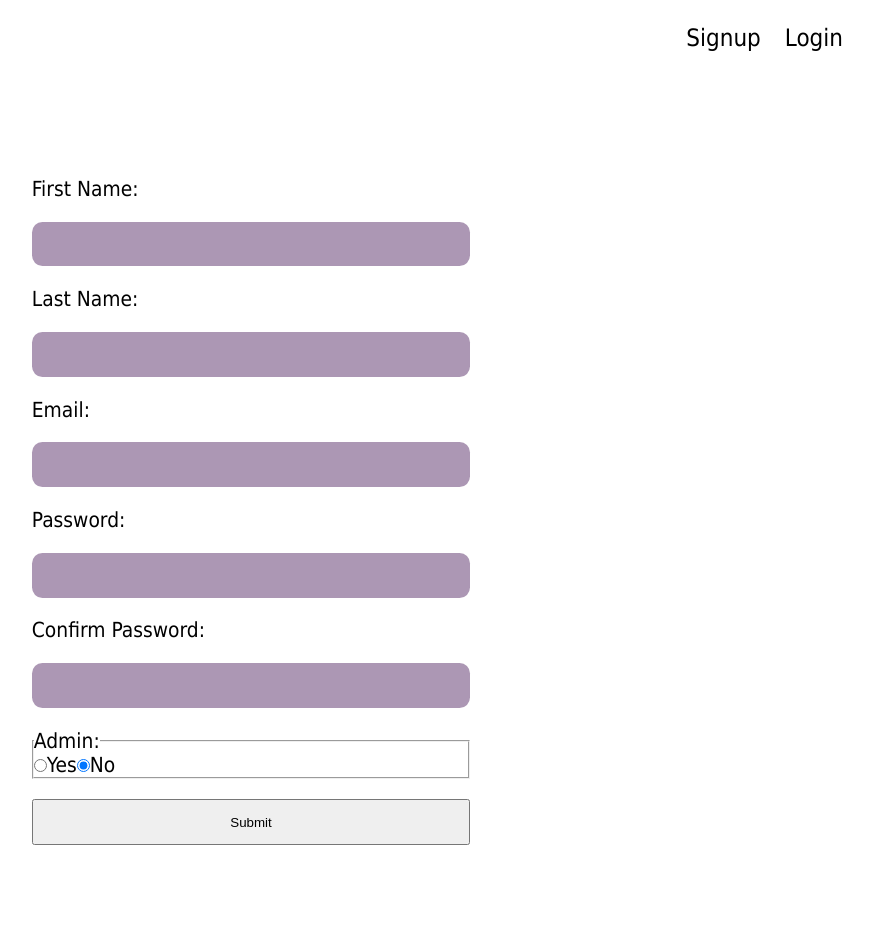
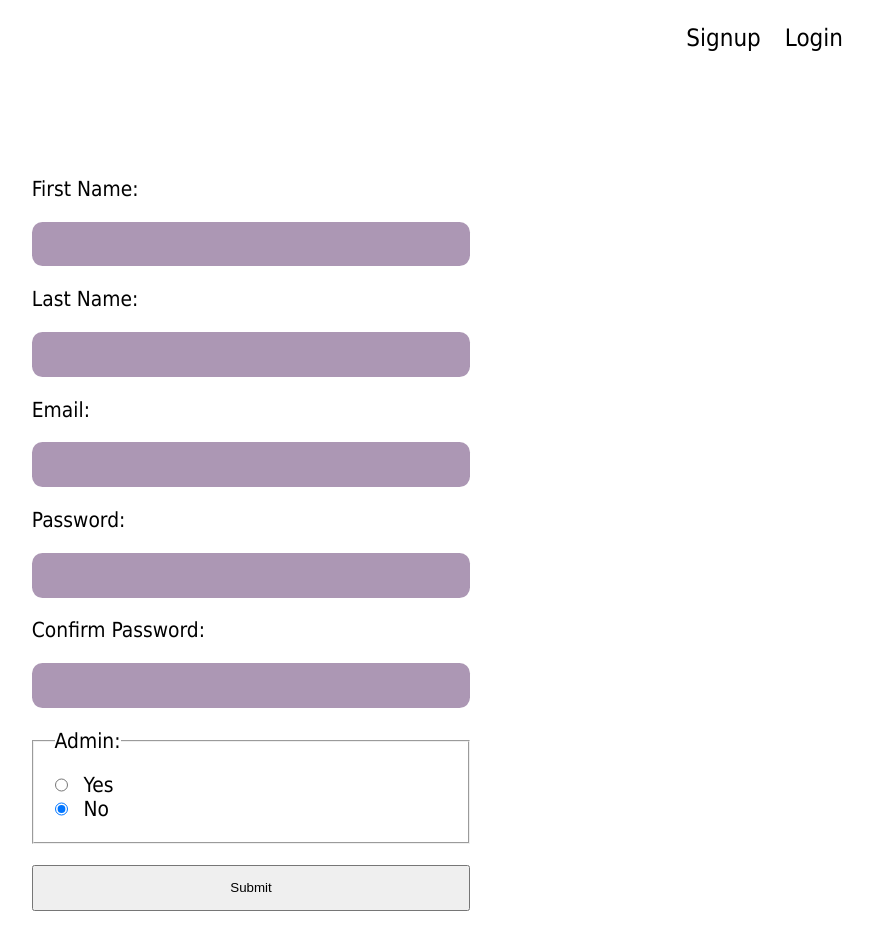
Before and after one commit to ihccenen/members-only, a React (Vite) app in the folder frontend/: page /signup in a window 1280 px wide. Shown: the top 950 px of the page, without its empty margins (389-1262 px from the left). Before the commit the page ends 898 px from the top, so only its background shows below. Built offline with nearby package versions, Linux system fonts and the light colour scheme.

Commit message:
added classname

```diff
--- a/frontend/src/components/Signup.tsx
+++ b/frontend/src/components/Signup.tsx
@@ -100,9 +100,9 @@ export default function Signup() {
             onChange={confirmPassword.handleChange}
           />
         </label>
-        <fieldset>
+        <fieldset className="fieldset grid">
           <legend>Admin:</legend>
-          <label htmlFor="isAdmin">
+          <label className="fieldset-label flex" htmlFor="isAdmin">
             <input
               type="radio"
               name="isAdmin"
@@ -113,7 +113,7 @@ export default function Signup() {
             />
             Yes
           </label>
-          <label htmlFor="notAdmin">
+          <label className="fieldset-label flex" htmlFor="notAdmin">
             <input
               type="radio"
               name="notAdmin"
```
